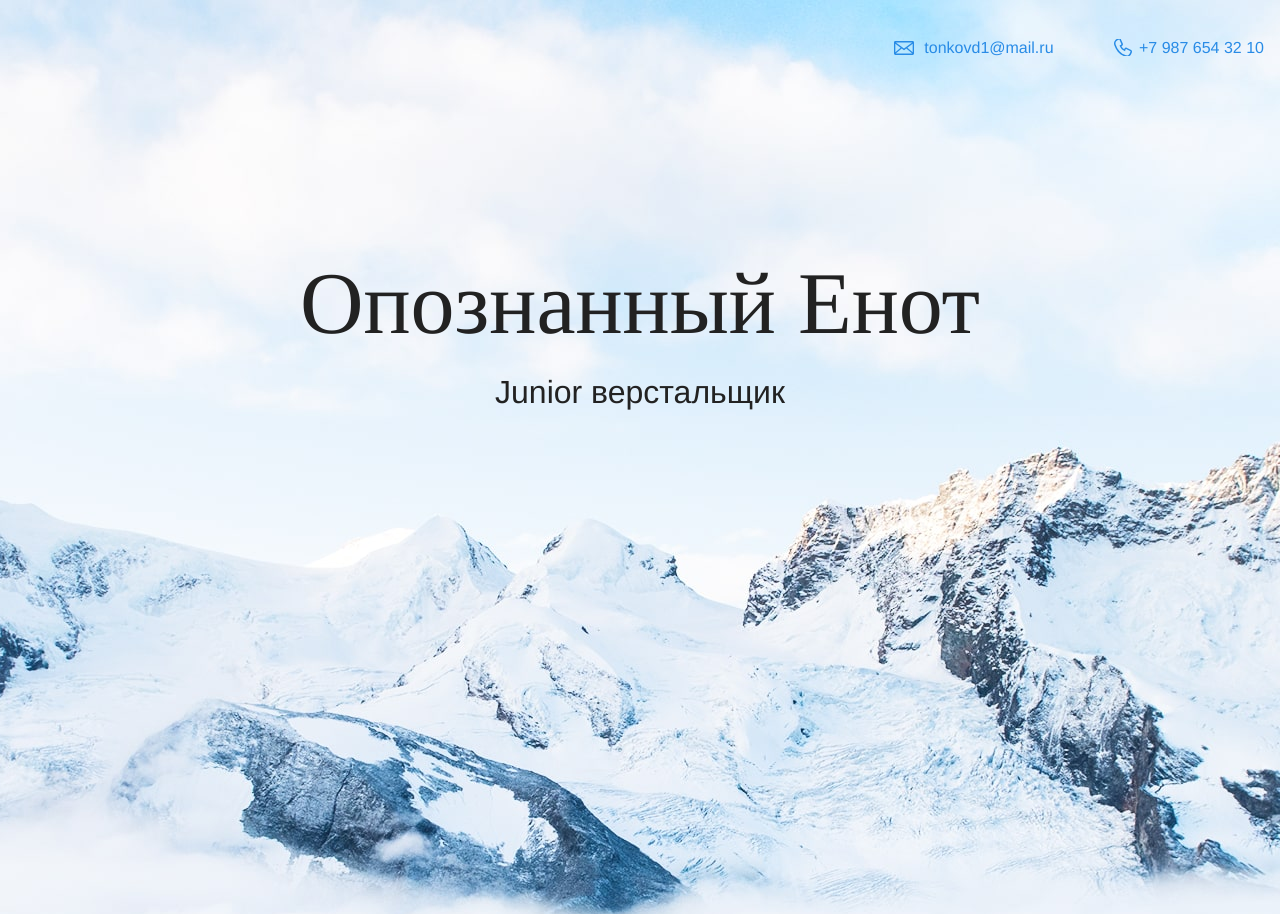
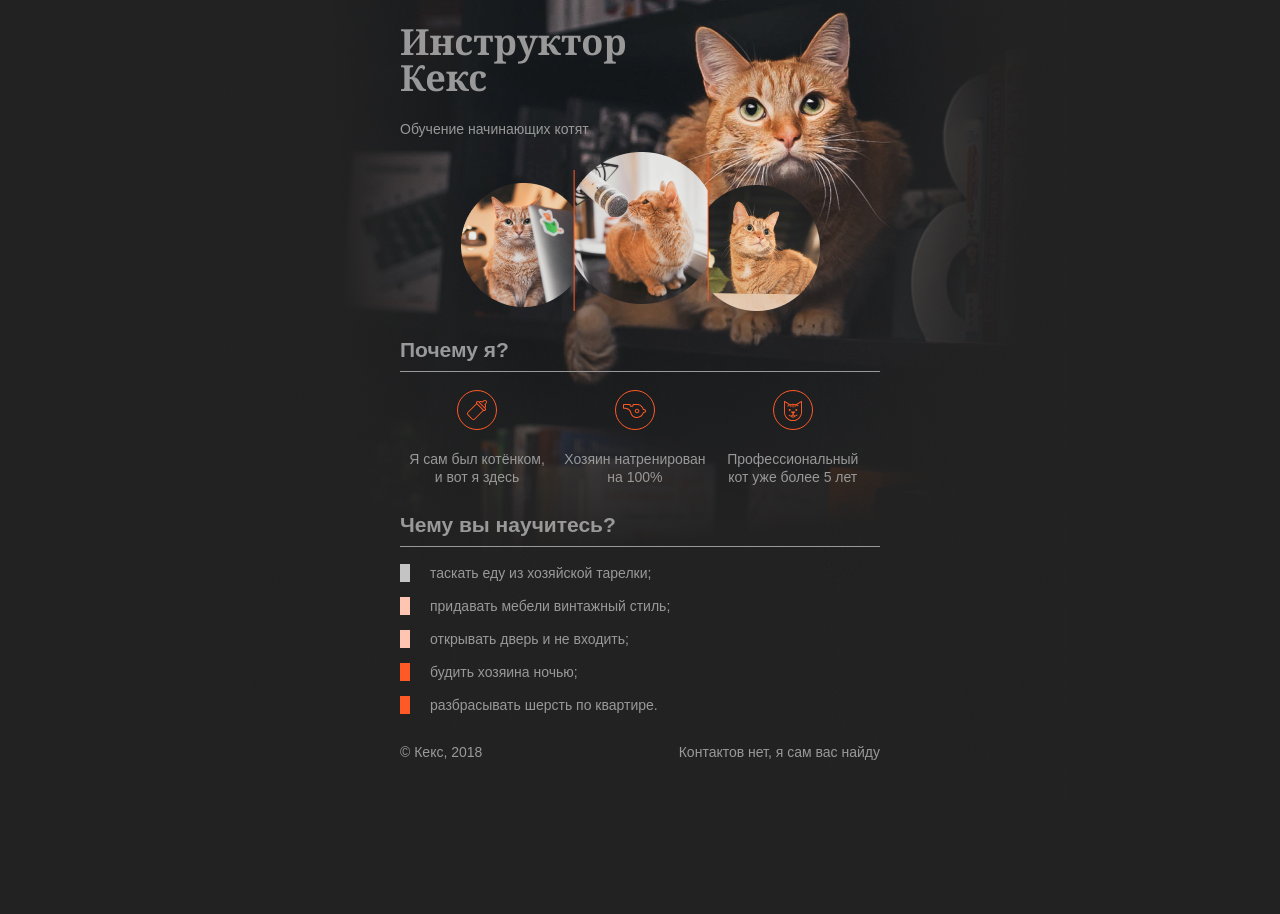
Before and after one commit to BulkaXleba/Eyafliyadlekudle, a plain HTML site: page index.html in a window 1280 px wide. Shown: the top 914 px of the page. After the commit the page ends 800 px from the top, so only its background shows below. Drawn offline with Linux system fonts and the light colour scheme.

```diff
--- a/index.html
+++ b/index.html
@@ -1,56 +1,40 @@
 <!DOCTYPE html>
 <html lang="ru">
   <head>
-    <meta charset="UTF-8">
-    <link rel="stylesheet" href="outlines.css">
-    <title>Портфолио Junior верстальщика</title>
+    <meta charset="utf-8">
+    <title>Инструктор Кекс</title>
+    <link rel="stylesheet" href="style.css">
   </head>
-
   <body>
-      <header class="page-header">
     <div class="container">
-            <a class="header-email" href="mailto:tonkovd1@mail.ru">tonkovd1@mail.ru</a>
-            <a class="header-phone" href="tel:+79876543210">+7 987 654 32 10</a>
-          </div>
+      <header class="site-header">
+        <h1>Инструктор Кекс</h1>
+        <p>Обучение начинающих котят</p>
+        <img src="img/keks.png">
       </header>
 
-    <section class="hero-image">
-      <div class="container">
-      <h1 class="heading">Опознанный Енот</h1>
-      <p>Junior верстальщик</p>
-      </div>
+      <section class="features">
+        <h2>Почему я?</h2>
+        <p class="feature-kitten">Я сам был котёнком, и вот я здесь</p>
+        <p class="feature-train">Хозяин натренирован на 100%</p>
+        <p class="feature-cat">Профессиональный кот уже более 5 лет</p>
       </section>
 
-    <section class="intro">
-      <div class="container">
-      <h2 class="subheading">Давайте познакомимся</h2>
-      <figure class="user-image">
-        <img src="files/user.jpg" width="450" alt="Фотография Опознанного Енота">
-      </figure>
-      <h3>Пара слов о себе</h3>
-      <p>Текст с парой слов о себе.</p>
-      <h3>Чем могу быть полезен</h3>
-      <p>Текст о том, чем могу быть полезен.</p>
-      </div>
+      <section class="skills">
+        <h2>Чему вы научитесь?</h2>
+        <ul class="skills-list">
+          <li class="skills-item">таскать еду из хозяйской тарелки;</li>
+          <li class="skills-item standart">придавать мебели винтажный стиль;</li>
+          <li class="skills-item standart">открывать дверь и не входить;</li>
+          <li class="skills-item vip">будить хозяина ночью;</li>
+          <li class="skills-item vip">разбрасывать шерсть по квартире.</li>
+        </ul>
       </section>
 
-    <section class="portfolio">
-      <div class="container">
-      <h2 class="subheading">Мои работы</h2>
-        <figure class="project-image">
-          <img src="files/project.jpg" width="928" height="536" alt="Сайт инструктора Кекса">
-        <figure>
-      <h3>Сайт инструктора Кекса</h3>
-      <p>Небольшой лендинг о школе для начинающих.</p>
-        <a class="button" href="source/project/index.html">Открыть страницу</a>
-      <h3>Блог начинающего верстальщика</h3>
-      <p>Статический блог про обучение HTML и CSS.</p>
+      <footer class="site-footer">
+        <p>© Кекс, 2018</p>
+        <p>Контактов нет, я сам вас найду</p>
+      </footer>
     </div>
-    </section>
-
-    <footer class="page-footer">
-      <a class="footer-email" href="mailto:tonkovd1@mail.ru">tonkovd1@mail.ru</a>
-      <a class="footer-phone" href="tel:+79876543210">+7 987 654 32 10</a>
-    </footer>
   </body>
 </html>
--- a/style.css
+++ b/style.css
@@ -1,132 +1,93 @@
-html,
 body {
-  margin: 0;
+  padding: 0;
   font-family: "Arial", sans-serif;
   font-size: 14px;
-  line-height: 20px;
+  line-height: 18px;
+  color: #999999;
+  background: #222222 url("img/keks-background-dark.jpg") no-repeat 50% 0;
 }
 
-body {
-  min-width: 430px;
-  border: 2px dashed #c7e4ff;
+h1 {
+  width: 260px;
+  font-family: "Georgia", serif;
+  font-size: 36px;
+  line-height: 36px;
 }
 
-html::before,
-body::before,
-header::before,
-footer::before,
-main::before {
-  color: #7fc1ff;
+h2 {
+  padding-bottom: 12px;
+  border-bottom: 1px solid #999999;
 }
 
-main,
-header,
-footer {
-  background-color: #f3faff;
-  border: 2px solid #7fc1ff;
+.site-header {
+  margin-bottom: 30px;
 }
 
-nav,
-section,
-article,
-aside {
-  background-color: #f9f7ff;
-  border: 2px solid #9779ec;
+.skills-item {
+  margin-bottom: 15px;
+  padding-left: 20px;
+  border-left: 10px solid #c4c4c4;
+  color: #999999;
 }
 
-nav::before,
-section::before,
-article::before,
-aside::before {
-  color: #9779ec;
+.standart {
+  border-color: #ffc5b3;
+  color: #999999;
 }
 
-h1,
-h2,
-h3 {
-  font-size: 18px;
-  background-color: #ffffff;
-  border: 2px solid #ff994f;
+/* Добавьте правило ниже */
+
+.vip {
+  border-color: #ff5a26;
+  color: #999999;
 }
 
-h1::before {
-  content: "h1";
-  color: #ff994f;
+.container {
+  width: 480px;
+  margin: 0 auto;
 }
 
-h2::before {
-  content: "h2";
-  color: #ff994f;
+.site-header img {
+  display: block;
+  margin: 0 auto;
 }
 
-h3::before {
-  content: "h3";
-  color: #ff994f;
+.features {
+  margin-bottom: 30px;
 }
 
-p {
-  background-color: #ffffff;
-  border: 2px solid #f36dff;
+.features p {
+  display: inline-block;
+  vertical-align: top;
+  width: 30%;
+  margin: 0 5px;
+  text-align: center;
+  background-repeat: no-repeat;
+  background-position: center top;
 }
 
-p::before {
-  color: #f36dff;
-  content: "p";
+.feature-kitten {
+  padding-top: 60px;
+  background-image: url("img/bottle.svg");
 }
 
-* {
-  position: relative;
-  padding: 25px 25px 20px;
-  margin: 0;
-  border-radius: 4px;
+.feature-cat {
+  padding-top: 60px;
+  background-image: url("img/cat.svg");
 }
 
-*:not(:last-child) {
-  margin-bottom: 20px;
+.feature-train {
+  padding-top: 60px;
+  background-image: url("img/whistle.svg");
 }
 
-*::before {
-  position: absolute;
-  top: 8px;
-  left: 10px;
-  font-weight: 700;
-  font-size: 11px;
-  line-height: 10px;
-  letter-spacing: 0.04em;
+.skills-list {
+  padding: 0;
+  list-style: none;
 }
 
-html::before {
-  content: "html";
+.site-footer {
+  display: flex;
+  justify-content: space-between;
+  color: #999999;
 }
-
-body::before {
-  content: "body";
-}
-
-main::before {
-  content: "main";
-}
-
-header::before {
-  content: "header";
-}
-
-footer::before {
-  content: "footer";
-}
-
-section::before {
-  content: "section";
-}
-
-article::before {
-  content: "article";
-}
-
-aside::before {
-  content: "aside";
-}
-
-nav::before {
-  content: "nav";
-}
```
Also changed, not shown: hero-bg.jpg (added), icon-css.svg (added), icon-email-footer.svg (added), icon-email-header.svg (added), icon-html.svg (added), icon-phone-footer.svg (added), icon-phone-header.svg (added), img/banner-1.png (added), img/banner-2.png (added), img/bottle.svg (added), img/cat.svg (added), img/keks-background-dark.jpg (added), img/keks-background.jpg (added), img/keks.png (added), 3 more files. Lines whose indentation alone changed are shown as unchanged.
